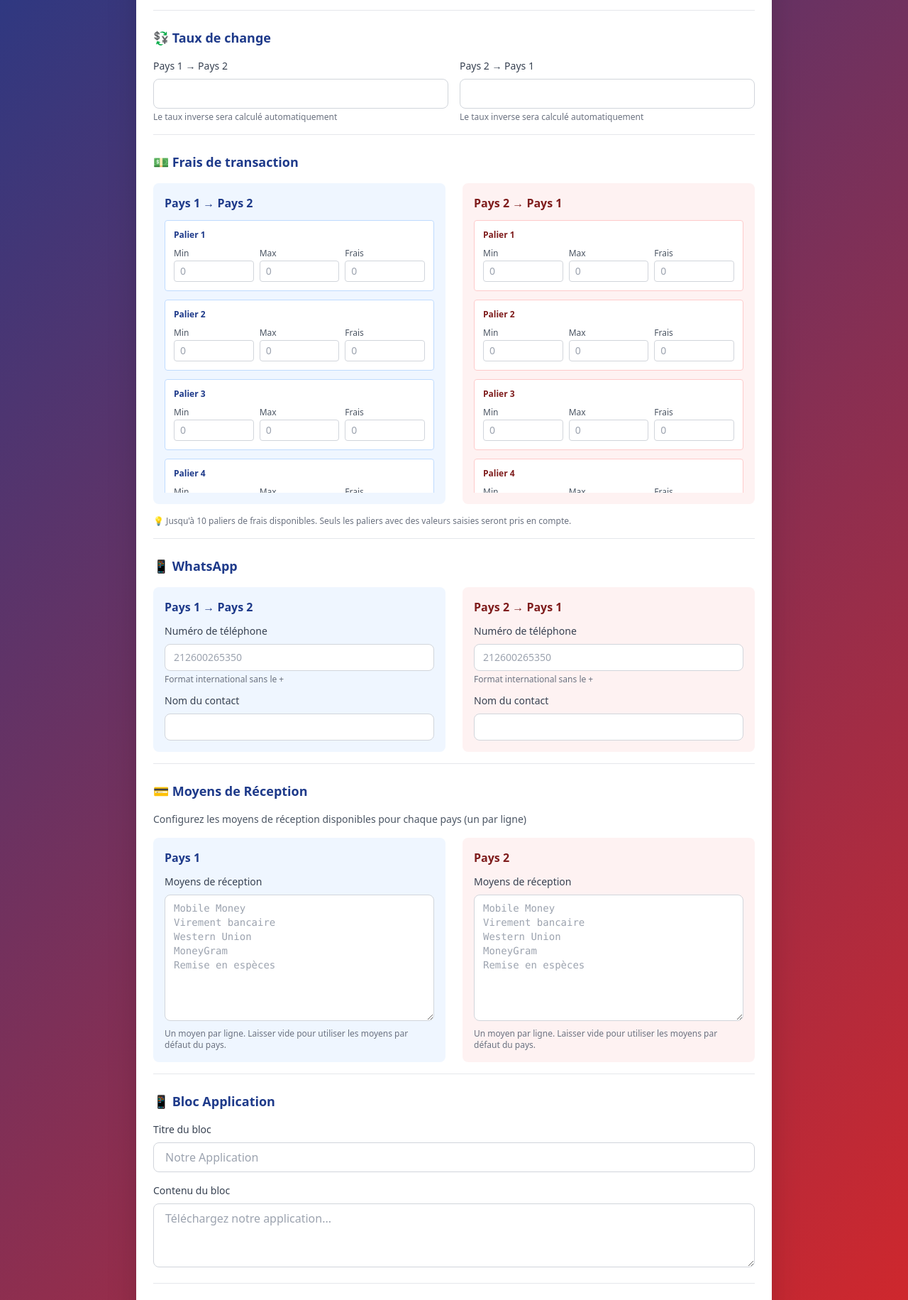
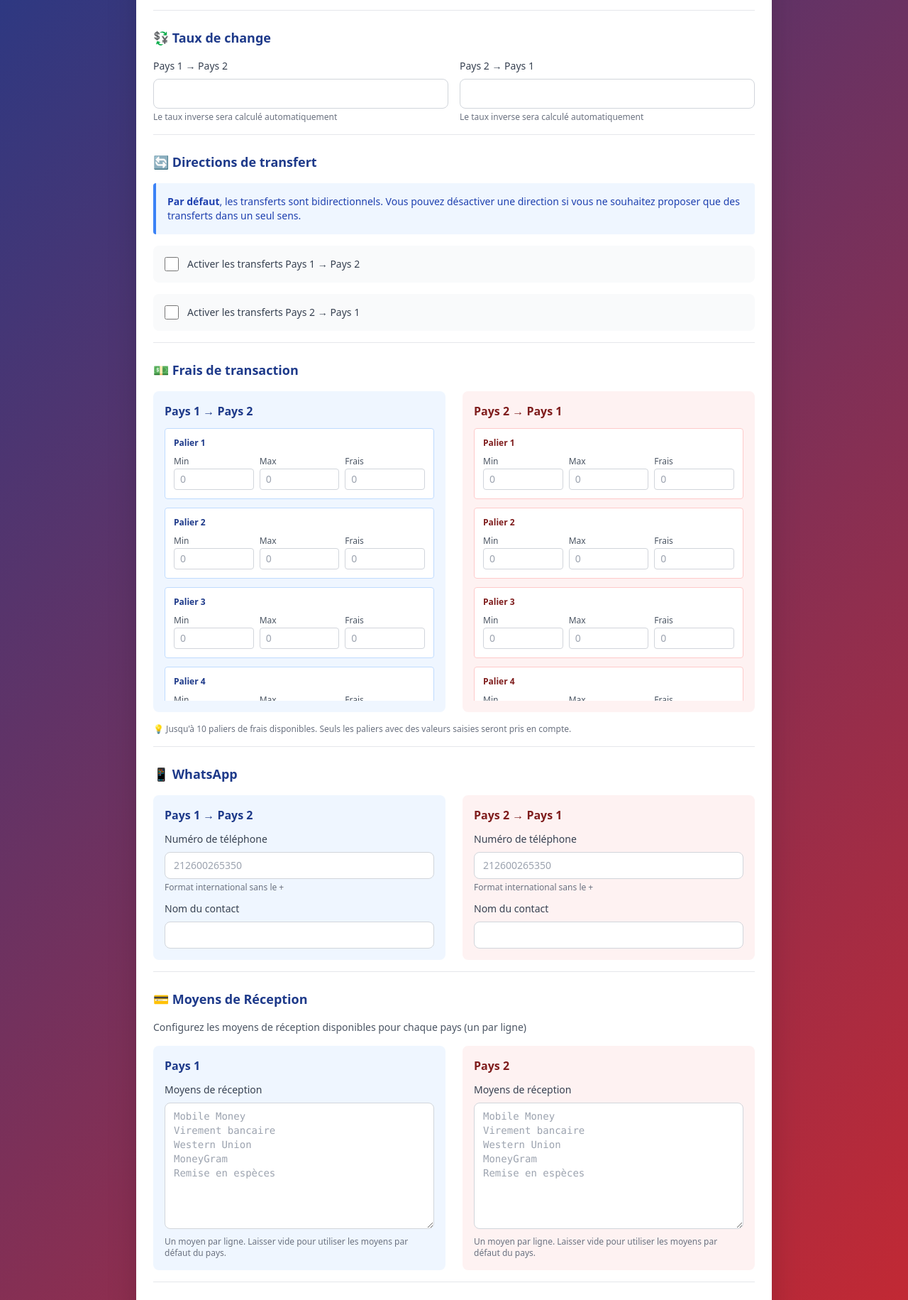
Before and after one commit to moa-digitalagency/MoneyTransfertSaas, a Flask app: template templates/admin_panel.html in a window 1280 px wide. Shown: the part 338-2169 px from the top of the page at 71% size. Run offline with Flask 3, Linux system fonts and the light colour scheme; the template is opened without the code that fills it, so the values that code supplies are empty; some libraries are stand-ins or nearby versions.

Commit message:
Allow admins to control transfer directions between countries
Add configuration options to `admin.py` and update `admin_panel.html` to enable/disable bidirectional transfers between country1 and country2, defaulting to enabled.

Replit-Commit-Author: Agent
Replit-Commit-Session-Id: c4b6737a-ad93-42be-82f8-988e4fa59576
Replit-Commit-Checkpoint-Type: intermediate_checkpoint
Replit-Commit-Screenshot-Url: https://storage.googleapis.com/screenshot-production-us-central1/23d11feb-293b-4eca-915d-b92dcffdaade/c4b6737a-ad93-42be-82f8-988e4fa59576/cr1Vnxy

```diff
--- a/app/routes/admin.py
+++ b/app/routes/admin.py
@@ -129,6 +129,9 @@ def admin_update():
     config.reception_methods_country1 = [m.strip() for m in reception_methods_1.split('\n') if m.strip()] if reception_methods_1 else []
     config.reception_methods_country2 = [m.strip() for m in reception_methods_2.split('\n') if m.strip()] if reception_methods_2 else []
 
+    config.direction_1to2_enabled = request.form.get('direction_1to2_enabled') == 'on'
+    config.direction_2to1_enabled = request.form.get('direction_2to1_enabled') == 'on'
+
     db.session.commit()
 
     logger.info("Configuration mise à jour avec succès")
--- a/templates/admin_panel.html
+++ b/templates/admin_panel.html
@@ -116,6 +116,35 @@ www.myoneart.com
                             <label class="block text-sm font-medium text-gray-700 mb-2" id="rate_label_2">Pays 2 → Pays 1</label>
                             <input type="number" step="0.001" name="country2_to_country1" id="rate2to1" value="{{ config.rates.country2_to_country1 }}" required class="w-full px-4 py-2 border border-gray-300 rounded-lg focus:ring-2 focus:ring-blue-900 focus:border-transparent transition" oninput="calculateInverseRate(this, 'rate1to2')">
                             <p class="text-xs text-gray-500 mt-1">Le taux inverse sera calculé automatiquement</p>
+                        </div>
+                    </div>
+                </div>
+
+                <div class="border-b pb-4">
+                    <h2 class="text-lg font-semibold text-blue-900 mb-4">🔄 Directions de transfert</h2>
+                    <div class="bg-blue-50 border-l-4 border-blue-500 p-4 mb-4 rounded">
+                        <p class="text-sm text-blue-800">
+                            <strong>Par défaut</strong>, les transferts sont bidirectionnels. Vous pouvez désactiver une direction si vous ne souhaitez proposer que des transferts dans un seul sens.
+                        </p>
+                    </div>
+
+                    <div class="space-y-4">
+                        <div class="flex items-center p-4 bg-gray-50 rounded-lg">
+                            <input type="checkbox" name="direction_1to2_enabled" id="direction_1to2_enabled"
+                                   {% if config.transfer_directions.country1_to_country2 %}checked{% endif %}
+                                   class="w-5 h-5 text-blue-600 border-gray-300 rounded focus:ring-blue-500">
+                            <label for="direction_1to2_enabled" class="ml-3 text-sm font-medium text-gray-700" id="direction_label_1">
+                                Activer les transferts Pays 1 → Pays 2
+                            </label>
+                        </div>
+
+                        <div class="flex items-center p-4 bg-gray-50 rounded-lg">
+                            <input type="checkbox" name="direction_2to1_enabled" id="direction_2to1_enabled"
+                                   {% if config.transfer_directions.country2_to_country1 %}checked{% endif %}
+                                   class="w-5 h-5 text-blue-600 border-gray-300 rounded focus:ring-blue-500">
+                            <label for="direction_2to1_enabled" class="ml-3 text-sm font-medium text-gray-700" id="direction_label_2">
+                                Activer les transferts Pays 2 → Pays 1
+                            </label>
                         </div>
                     </div>
                 </div>
@@ -344,6 +373,9 @@ www.myoneart.com
                 document.getElementById('fees_label_1').textContent = `${country1.flag} ${country1.name} → ${country2.flag} ${country2.name} (${currency1Code})`;
                 document.getElementById('fees_label_2').textContent = `${country2.flag} ${country2.name} → ${country1.flag} ${country1.name} (${currency2Code})`;
 
+                document.getElementById('direction_label_1').textContent = `Activer les transferts ${country1.flag} ${country1.name} → ${country2.flag} ${country2.name}`;
+                document.getElementById('direction_label_2').textContent = `Activer les transferts ${country2.flag} ${country2.name} → ${country1.flag} ${country1.name}`;
+
                 document.getElementById('whatsapp_label_1').textContent = `${country1.flag} ${country1.name} → ${country2.flag} ${country2.name}`;
                 document.getElementById('whatsapp_label_2').textContent = `${country2.flag} ${country2.name} → ${country1.flag} ${country1.name}`;
             }
```
